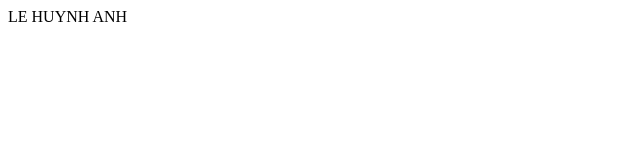
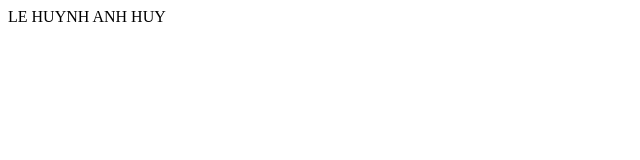
Before and after one commit to kanghuynhba/first-webpage, a plain HTML site: page index.html in a window 1280 px wide. Shown: the full height of the page, 0-640 px from the left. Drawn offline with Linux system fonts and the light colour scheme.

Commit message:
add huy name

```diff
--- a/index.html
+++ b/index.html
@@ -1,4 +1,4 @@
 <!DOCTYPE html>
 <head>
-    LE HUYNH ANH
+    LE HUYNH ANH HUY
 </head>
```
